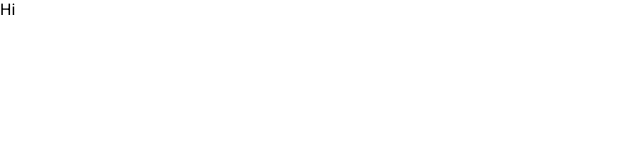
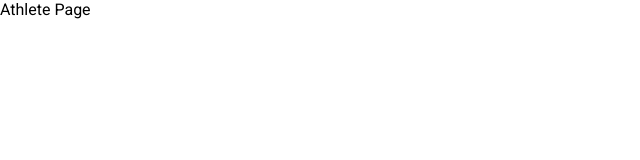
Before and after one commit to vedant3598/CS-348, a React (Create React App) app in the folder frontend/: page /athlete/1 in a window 1280 px wide. Shown: the top 160 px of the page, without its empty margins (0-640 px from the left). Built offline with nearby package versions, Linux system fonts and the light colour scheme.

Commit message:
Finish front-end routes

```diff
--- a/frontend/package.json
+++ b/frontend/package.json
@@ -13,6 +13,7 @@
     "eslint": "^7.32.0 || ^8.2.0",
     "react": "^18.2.0",
     "react-dom": "^18.2.0",
+    "react-router-dom": "^6.9.0",
     "react-scripts": "5.0.1",
     "styled-components": "^5.3.6",
     "web-vitals": "^2.1.4"
--- a/frontend/src/App.jsx
+++ /dev/null
@@ -1,11 +0,0 @@
-import React from 'react';
-
-function App() {
-  return (
-    <div>
-      Hi
-    </div>
-  );
-}
-
-export default App;
--- a/frontend/src/index.jsx
+++ b/frontend/src/index.jsx
@@ -1,7 +1,13 @@
 import React from 'react';
 import ReactDOM from 'react-dom/client';
 import { createGlobalStyle } from 'styled-components';
-import App from './App';
+import {
+  createBrowserRouter,
+  RouterProvider,
+} from 'react-router-dom';
+import {
+  Athlete, Country, Home, Login, User,
+} from './pages';
 import reportWebVitals from './reportWebVitals';
 
 const GlobalStyle = createGlobalStyle`
@@ -11,11 +17,35 @@ const GlobalStyle = createGlobalStyle`
     margin: 0;
   }
 `;
+
+const router = createBrowserRouter([
+  {
+    path: '/',
+    element: <Home />,
+  },
+  {
+    path: '/login',
+    element: <Login />,
+  },
+  {
+    path: '/user/:userid',
+    element: <User />,
+  },
+  {
+    path: '/country/:countrycode',
+    element: <Country />,
+  },
+  {
+    path: '/athlete/:athleteid',
+    element: <Athlete />,
+  },
+]);
+
 const root = ReactDOM.createRoot(document.getElementById('root'));
 root.render(
   <React.StrictMode>
     <GlobalStyle />
-    <App />
+    <RouterProvider router={router} />
   </React.StrictMode>,
 );
 
--- /dev/null
+++ b/frontend/src/pages/Athlete.jsx
@@ -0,0 +1,5 @@
+import React from 'react';
+
+const Athlete = () => <div>Athlete Page</div>;
+
+export default Athlete;
--- /dev/null
+++ b/frontend/src/pages/Country.jsx
@@ -0,0 +1,5 @@
+import React from 'react';
+
+const Country = () => <div>Country Page</div>;
+
+export default Country;
--- /dev/null
+++ b/frontend/src/pages/Home.jsx
@@ -0,0 +1,5 @@
+import React from 'react';
+
+const Home = () => <div>Home Page</div>;
+
+export default Home;
--- /dev/null
+++ b/frontend/src/pages/Login.jsx
@@ -0,0 +1,5 @@
+import React from 'react';
+
+const Login = () => <div>Login Page</div>;
+
+export default Login;
--- /dev/null
+++ b/frontend/src/pages/User.jsx
@@ -0,0 +1,5 @@
+import React from 'react';
+
+const User = () => <div>User Page</div>;
+
+export default User;
--- /dev/null
+++ b/frontend/src/pages/index.js
@@ -0,0 +1,5 @@
+export { default as Athlete } from './Athlete';
+export { default as Country } from './Country';
+export { default as Home } from './Home';
+export { default as Login } from './Login';
+export { default as User } from './User';
```
Also changed, not shown: frontend/.eslintrc.js, 1 other file (tests, documents, lock files or other folders).
